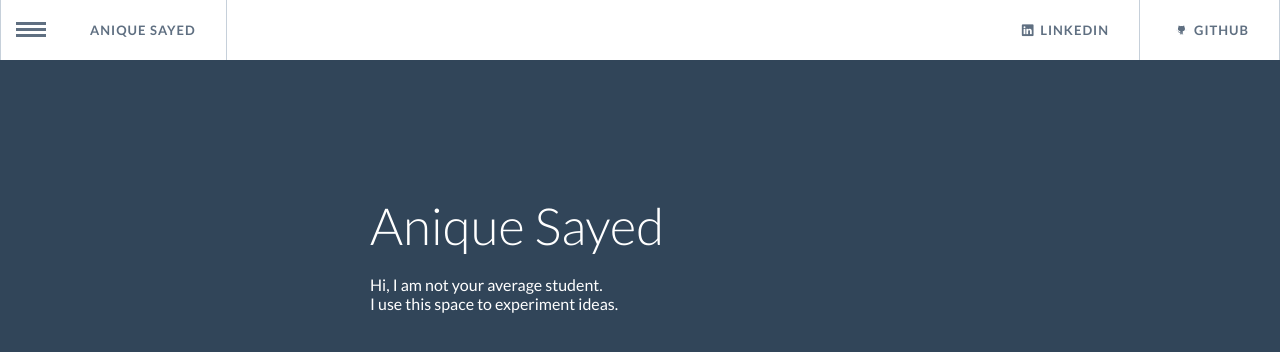
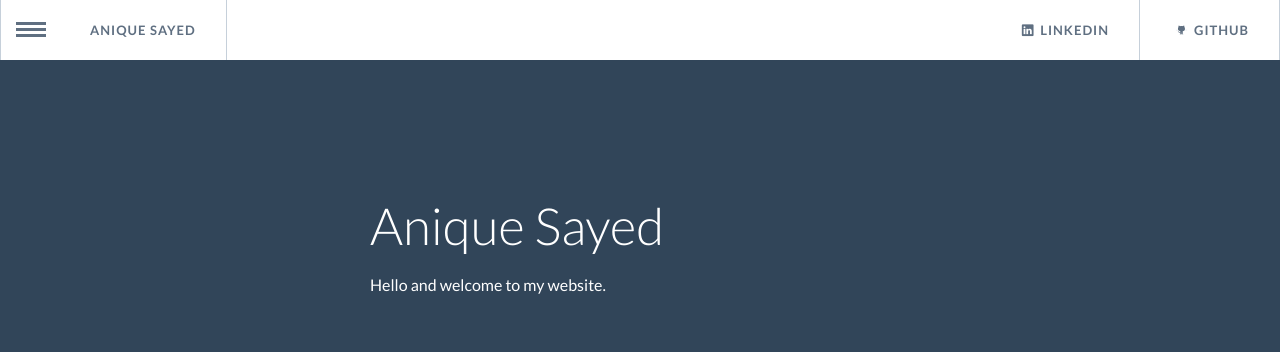
Before and after one commit to aniquesayed/aniquesayed.github.io, a Jekyll site: the page built from home.html, in a window 1280 px wide. Shown: the top 352 px of the page. Built offline with Jekyll 4.4.1, drawn with Linux system fonts in a browser that asks for light colours.

Commit message:
changing homepage text

```diff
--- a/home.html
+++ b/home.html
@@ -4,7 +4,5 @@ title: Anique Sayed
 ---
 <div class="blurb">
 	<h1>Anique Sayed</h1>
-	<p>Hi, I am not your average student. <br/>
-
-	I use this space to experiment ideas.</p>
+	<p>Hello and welcome to my website.</p>
 </div><!-- /.blurb -->
```
